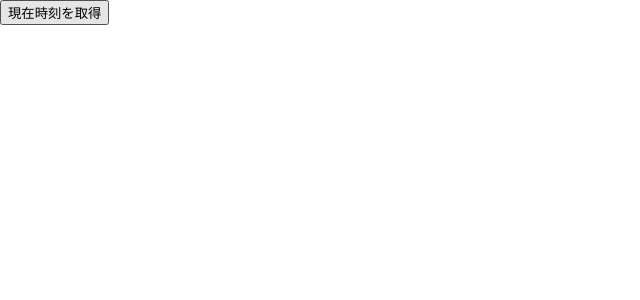
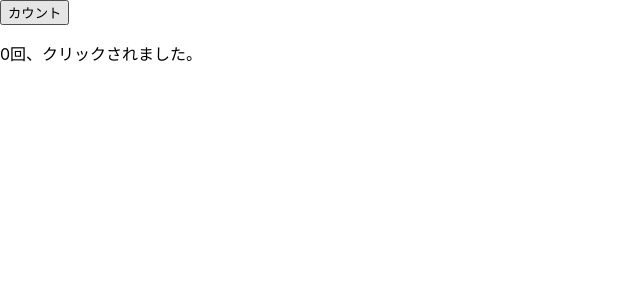
Before and after one commit to tk-sawada/practiceReact, a React (Create React App) app: page / in a window 1280 px wide. Shown: the top 300 px of the page, without its empty margins (0-640 px from the left). Built offline with nearby package versions, Linux system fonts and the light colour scheme.

Commit message:
edit index.js

```diff
--- /dev/null
+++ b/src/StateBasic.js
@@ -0,0 +1,16 @@
+import { useState } from 'react';
+
+export default function StateBasic({ init }){
+    // Props (init) でStat (count)を初期化
+    const [count, setCount] = useState( init );
+    // [カウント]ボタンクリック時にカウント値をインクリメント
+    const handleClick = () =>setCount(count + 1);
+    console.log(`count is ${count}.`)
+
+    return (
+        <>
+            <button onClick={handleClick}>カウント</button>
+            <p>{count}回、クリックされました。</p>
+        </>
+    );
+}
--- a/src/index.js
+++ b/src/index.js
@@ -1,18 +1,26 @@
 import React from 'react';
+import StaticBasic from './StateBasic'
+
+//import EventBasic from './EventBasic';
+//import './EventBasic';
+//import MyHello from './MyHello';
+//import App from './App';
+
 import ReactDOM from 'react-dom/client';
 import './index.css';
-import './EventBasic';
-//import MyHello from './MyHello';
-//import App from './App';
 import reportWebVitals from './reportWebVitals';
-import EventBasic from './EventBasic';
 
 const root = ReactDOM.createRoot(document.getElementById('root'));
 
+root.render(
+  <StaticBasic init={0} />
+)
 
+/*
 root.render(
   <EventBasic type="time" />
 );
+*/
 
 /*
 <MyHello myName={{name: '鈴木', age: 48}} />
```
